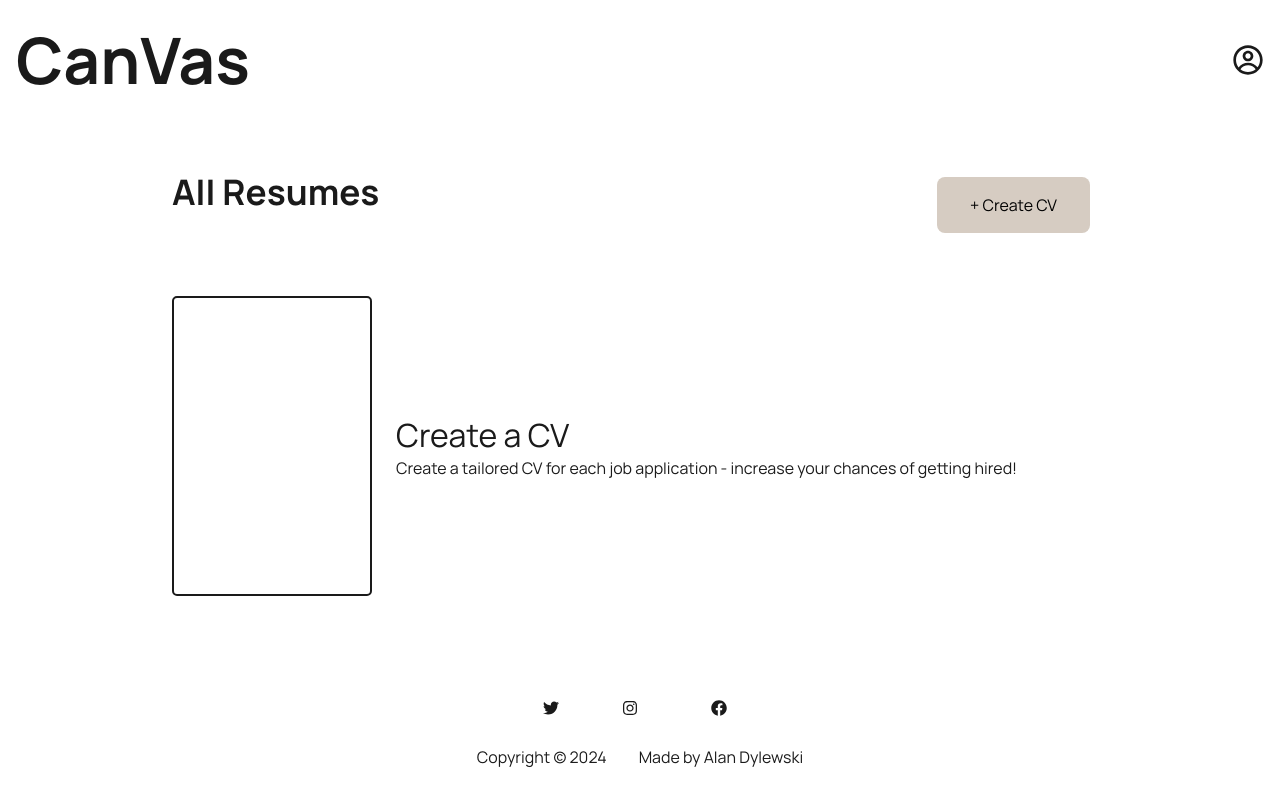
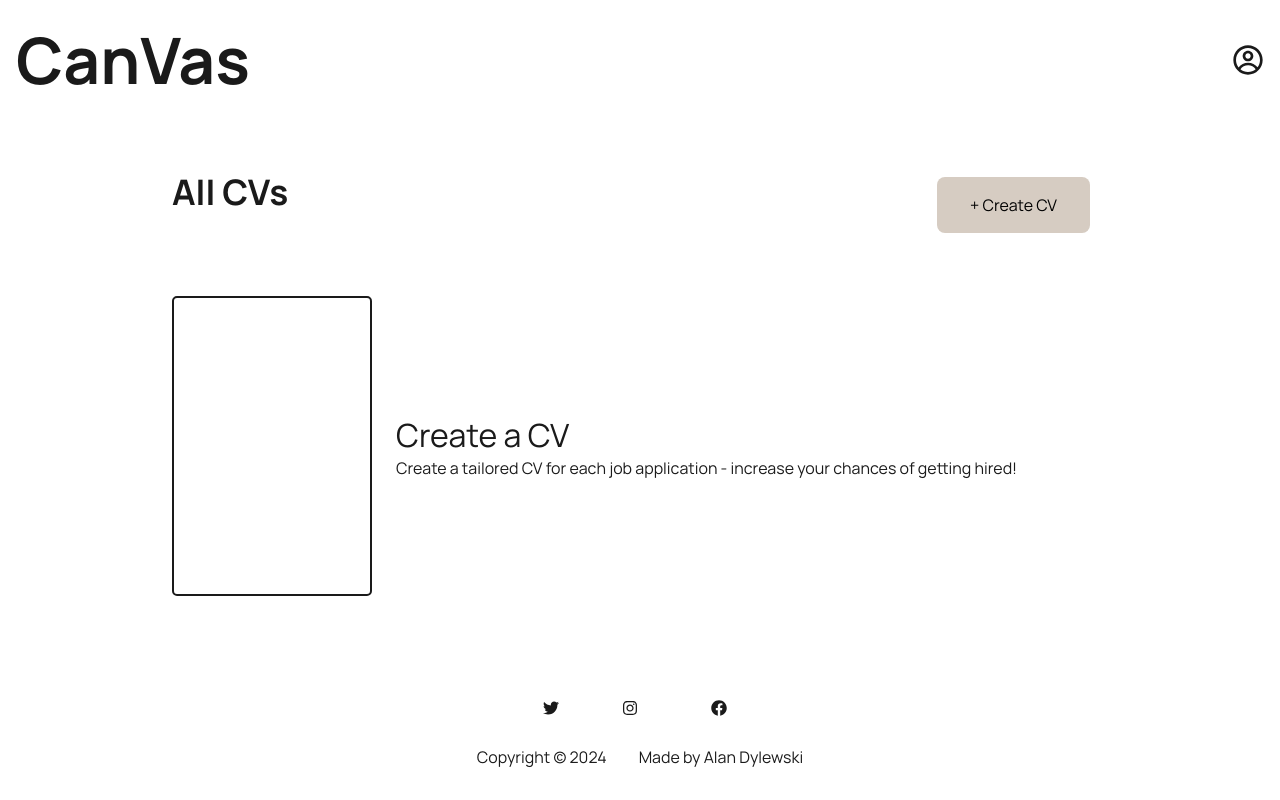
Before and after one commit to dylewskii/cv-builder, a React app in the folder cv-builder/: page / in a window 1280 px wide. Built offline with nearby package versions, Linux system fonts and the light colour scheme; the HTML template or start-up script is replaced by a standard one.

Commit message:
change header depending on isCreating state

```diff
--- a/cv-builder/src/components/CVHeader.jsx
+++ b/cv-builder/src/components/CVHeader.jsx
@@ -4,7 +4,7 @@ export default function CVHeader({ isCreating, handleCreateClick }) {
   return (
     <div className={headerCSS.container}>
       <h2 className={headerCSS.heading}>
-        {isCreating ? "Create Your CV" : "All Resumes"}
+        {isCreating ? "Create Your CV" : "All CVs"}
       </h2>
       <div className={headerCSS.options}>
         {/* <nav className={tableCSS.optionsNav}>
```
